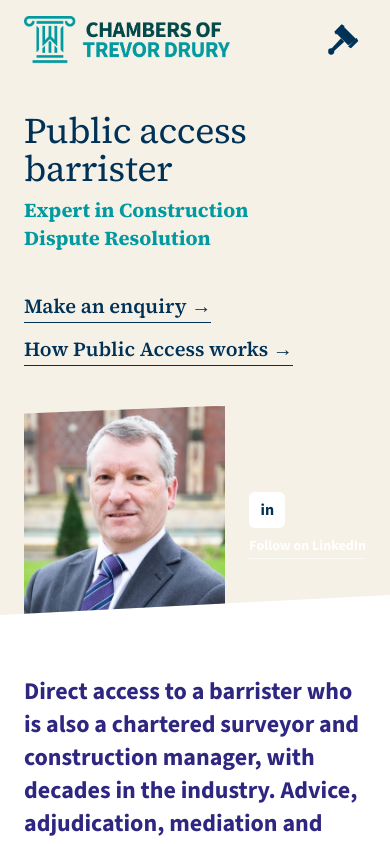
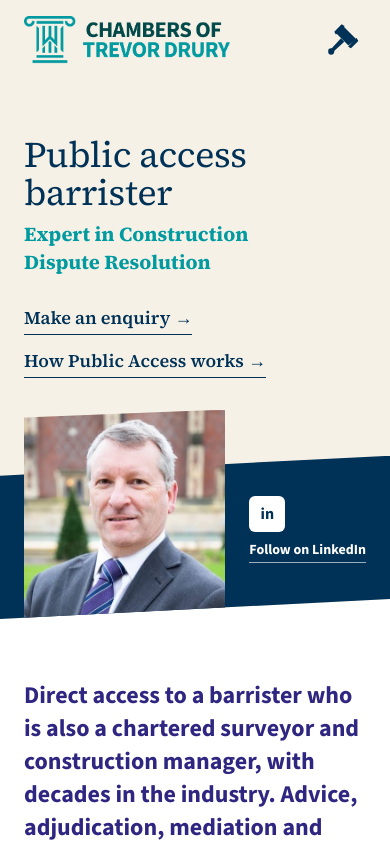
Before and after one commit to OlgitH/trevor-drury, a Next.js app: page / in a window 390 px wide. Shown: the top 844 px of the page. Built offline with nearby package versions, Linux system fonts and the light colour scheme.

Commit message:
make hero spacing better mobile

```diff
--- a/src/app/globals.css
+++ b/src/app/globals.css
@@ -36,9 +36,9 @@ h1, h2, h3 { text-wrap: balance; }
 @media (min-width: 1024px) { .wrap { padding-inline: 3rem; } }
 
 /* 12-column grid inside .wrap (laptop up). Stacks on smaller screens. */
-.grid-12 { display: grid; gap: 2.5rem; }
+.grid-12 { display: grid; gap: 1.25rem; }   /* tighter gap between stacked blocks on mobile, e.g. heading and copy */
 @media (min-width: 1024px) {
-  .grid-12 { grid-template-columns: repeat(12, minmax(0, 1fr)); column-gap: 2rem; }
+  .grid-12 { grid-template-columns: repeat(12, minmax(0, 1fr)); column-gap: 2rem; row-gap: 2.5rem; }
   .col-lead { grid-column: 1 / span 5; }   /* title / label: columns 1-5 */
   .col-main { grid-column: 7 / span 6; }   /* content: columns 7-12 */
   .col-lead-offset { grid-column: 2 / span 4; }  /* columns 2-5 */
@@ -149,3 +149,17 @@ h1, h2, h3 { text-wrap: balance; }
 /* Last band before the footer: slanted top only, so the join with the footer is a straight edge */
 .slant-top { --slant: 1.25rem; clip-path: polygon(0 var(--slant), 100% 0, 100% 100%, 0 100%); }
 @media (min-width: 1024px) { .slant-top { --slant: 2.5rem; } }
+
+/* Home hero, mobile: navy band behind the portrait row so the white LinkedIn link stands out (laptop up uses the SVG panel) */
+.hero-band::before {
+  content: '';
+  position: absolute;
+  z-index: -1;
+  left: -1.5rem;
+  right: -1.5rem;
+  top: 22%;
+  bottom: 0;
+  background: var(--color-navy);
+  clip-path: polygon(0 1.25rem, 100% 0, 100% 100%, 0 100%);
+}
+@media (min-width: 1024px) { .hero-band::before { display: none; } }
--- a/src/app/page.tsx
+++ b/src/app/page.tsx
@@ -29,16 +29,16 @@ export default function Home() {
             vectorEffect="non-scaling-stroke"
           />
         </svg>
-        <div className="wrap grid-12 items-center pt-8 md:pt-12">
+        <div className="wrap grid-12 items-center pt-14 md:pt-12">
           <div className="col-lead lg:self-end lg:pb-14">
             <h1 style={{ '--d': '450ms' } as React.CSSProperties} className="fade-in text-4xl leading-[1.05] sm:text-5xl xl:text-6xl">Public access barrister</h1>
             <p style={{ '--d': '600ms' } as React.CSSProperties} className="fade-in mt-2 font-serif text-xl font-bold text-teal-ink">Expert in Construction Dispute Resolution</p>
-            <div style={{ '--d': '750ms' } as React.CSSProperties} className="fade-in mt-10 flex flex-col items-start gap-3 font-serif text-xl font-semibold text-navy">
+            <div style={{ '--d': '750ms' } as React.CSSProperties} className="fade-in mt-7 flex flex-col items-start gap-3 lg:mt-10 font-serif text-lg font-semibold text-navy lg:text-xl">
               <Link href="/contact/" className="link-line">Make an enquiry →</Link>
               <Link href="/public-access/" className="link-line">How Public Access works →</Link>
             </div>
           </div>
-          <div className="col-main relative self-end">
+          <div className="hero-band col-main relative mt-3 self-end lg:mt-0">
           <div className="flex items-end gap-6">
             <Image
               src="/images/trevor-drury-head.jpg"
```
